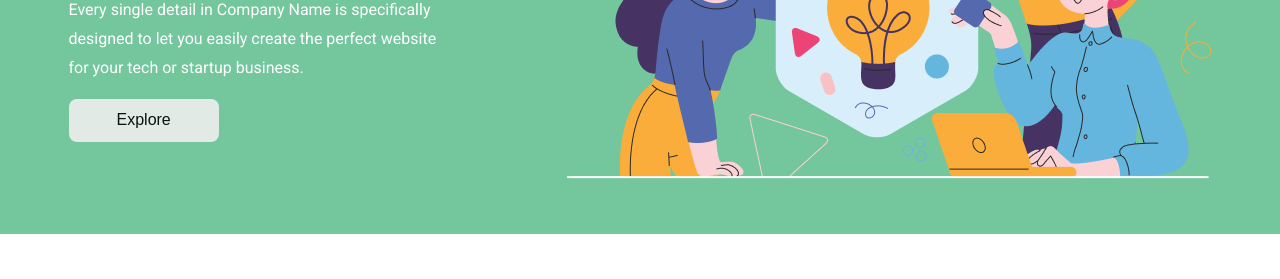
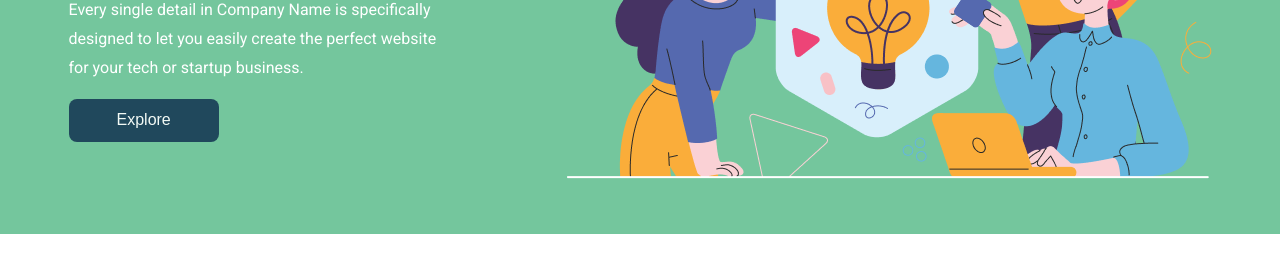
Before and after one commit to rakesh-kr-nyk/Responsive-Startup-Website, a plain HTML site: page index.html in a window 1280 px wide. In both pictures the pointer is over the button 143 px from the left and 413 px from the top of the page. Shown: the part 293-572 px from the top of the page. Drawn offline with Linux system fonts and the light colour scheme.

Commit message:
Update style.css

```diff
--- a/style.css
+++ b/style.css
@@ -122,8 +122,14 @@ li{
    display: flex;
    align-self: flex-start;
    cursor: pointer;
+    color: #183b56;
+   transition: 0.4s ease-in-out;
 }
-
+.button1:hover{
+    background-color: #183b56;
+    color: white;
+    transition: 0.4s ease-in-out;
+ }
 
 main{
 display: flex;
```
